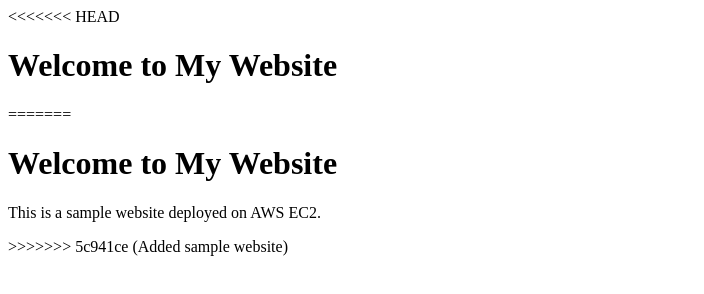
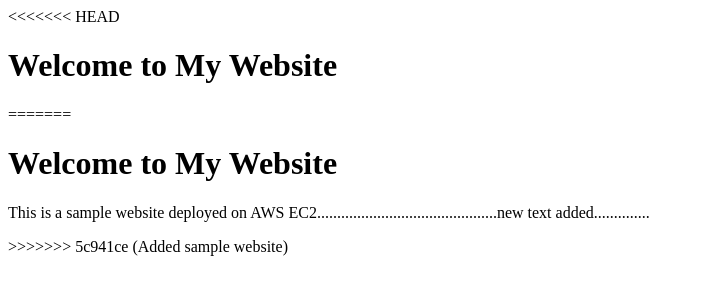
Before and after one commit to mohanusk/sample-website, a plain HTML site: page index.html in a window 1280 px wide. Shown: the whole page, without its empty margins (0-704 px from the left). Drawn offline with Linux system fonts and the light colour scheme.

Commit message:
Updated index.html

```diff
--- a/index.html
+++ b/index.html
@@ -10,7 +10,7 @@
 </head>
 <body>
     <h1>Welcome to My Website</h1>
-    <p>This is a sample website deployed on AWS EC2.</p>
+    <p>This is a sample website deployed on AWS EC2.............................................new text added..............</p>
 </body>
 </html>
 >>>>>>> 5c941ce (Added sample website)
```
